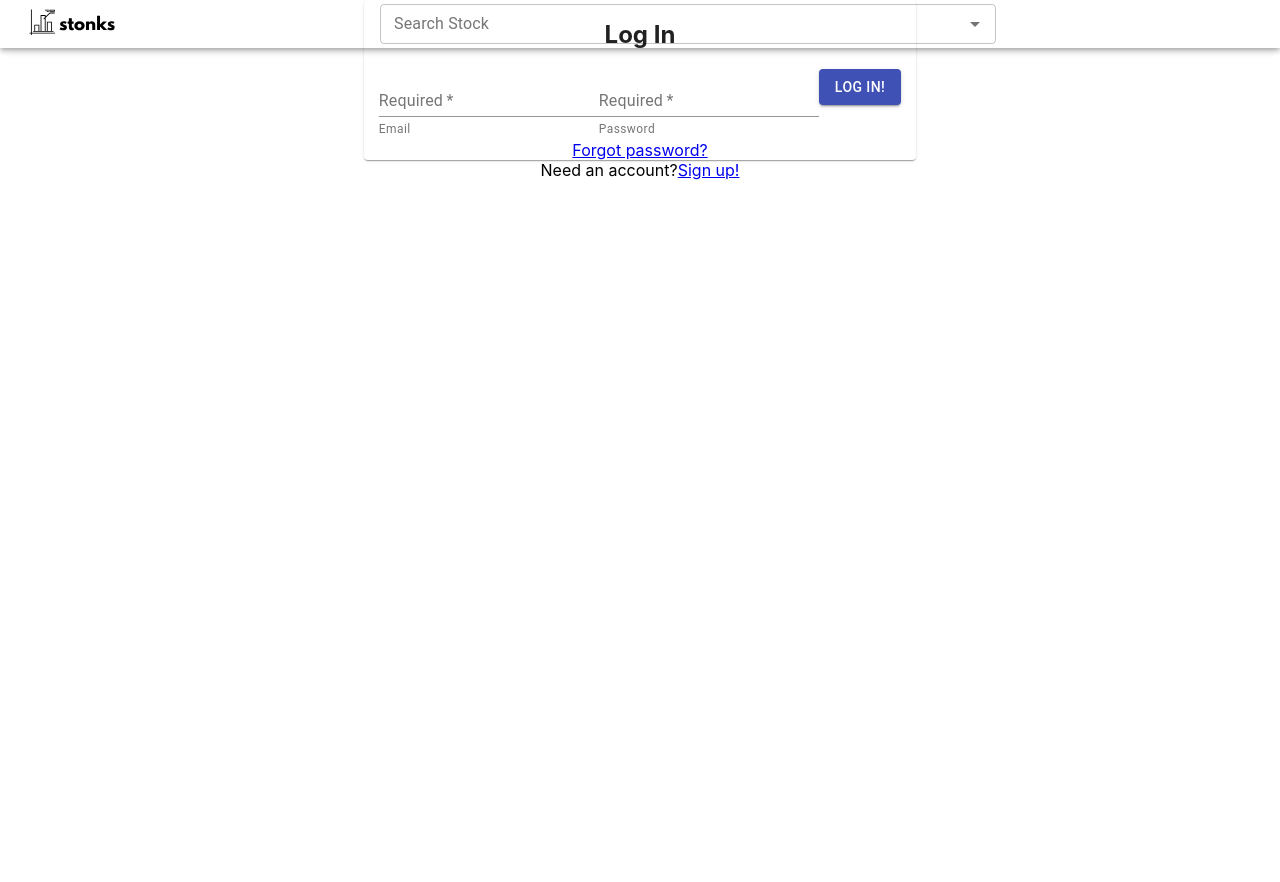
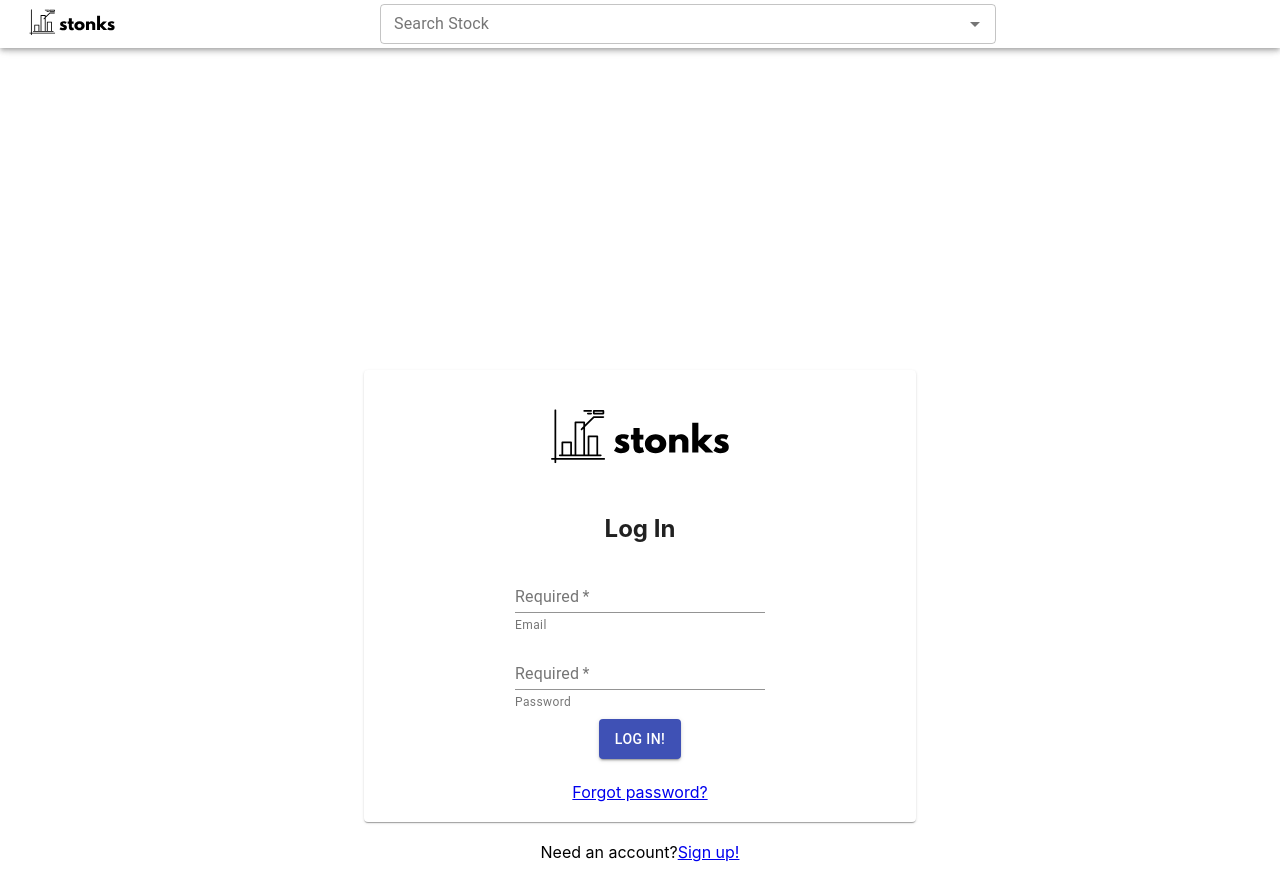
Before and after one commit to arms1997/Stonks, a React (Create React App) app in the folder client/: page /login in a window 1280 px wide. Before the commit the page ends 800 px from the top, so only its background shows below. Built offline with nearby package versions, Linux system fonts and the light colour scheme; no server answers.

Commit message:
style login form

```diff
--- a/client/src/components/Login.jsx
+++ b/client/src/components/Login.jsx
@@ -4,6 +4,8 @@ import { Button, Card, Container, TextField } from "@material-ui/core";
 import { Alert } from "@material-ui/lab";
 import { useAuth } from "../contexts/AuthContext";
 import { Link, Redirect, useHistory } from "react-router-dom";
+
+import "./Login.scss";
 
 export default function Login() {
   const emailRef = useRef();
@@ -34,45 +36,46 @@ export default function Login() {
       {currentUser ? (
         <Redirect to="/" />
       ) : (
-        <Container maxWidth="sm">
+        <Container maxWidth="sm" className={"login"}>
           <Card>
+          <img
+              src="./images/stonks.svg"
+              className="login__image"
+            />
             <h2>Log In</h2>
             {error && <Alert severity="error">{error}</Alert>}
-            <form onSubmit={handleSubmit}>
-              {/* <label for="email">Email</label> */}
+            <form onSubmit={handleSubmit} className="login__form">
               <TextField
                 required
-                className="standard-required"
+                className="standard-required login__form-textfield"
                 label="Required"
                 helperText="Email"
                 type="email"
                 inputRef={emailRef}
               />
-              {/* <input name="email" type="email" ref={emailRef} /> */}
-              {/* <label for="password">Password</label> */}
               <TextField
                 required
-                className="standard-required"
+                className="standard-required login__form-textfield"
                 label="Required"
                 helperText="Password"
                 type="password"
                 inputRef={passwordRef}
               />
-              {/* <input name="password" type="password" ref={passwordRef} /> */}
               <Button
                 disabled={loading}
                 variant="contained"
                 color="primary"
                 type="submit"
+                className="login__form-button"
               >
                 Log in!
               </Button>
             </form>
-            <div>
+            <div className="login__forgotpassword">
               <Link to="/forgot-password">Forgot password?</Link>
             </div>
           </Card>
-          <div>
+          <div className="login__link">
             Need an account?
             <Link to="/signup">Sign up!</Link>
           </div>
--- a/client/src/components/Login.scss
+++ b/client/src/components/Login.scss
@@ -0,0 +1,41 @@
+.login {
+
+  display: flex;
+  margin-top: 30%;
+  flex-direction: column;
+  justify-content: center;
+  align-items: center;
+  width: 500px;
+
+  &__image {
+    margin-top: 20px;
+    height: 100px;
+  }
+
+  &__form {
+    display: flex;
+    flex-direction: column;
+    justify-content: space-around;
+    align-items: center;
+    height: 200px;
+
+    &-button {
+      height: 40px;
+      margin-top: 20px;
+
+    }
+
+    &-textfield {
+      width: 250px;
+    }
+
+  }
+
+  &__link {
+    margin: 20px 20px;
+  }
+
+  &__forgotpassword {
+    margin: 20px 20px;
+  }
+}
```
